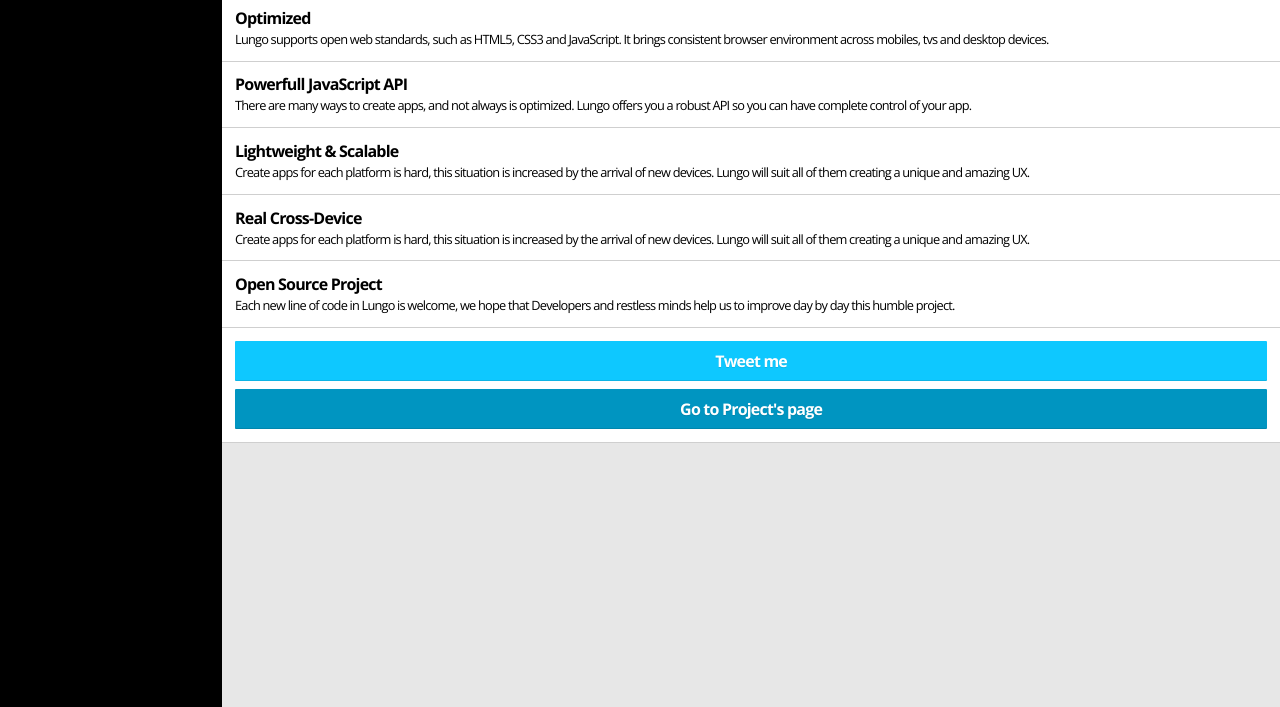
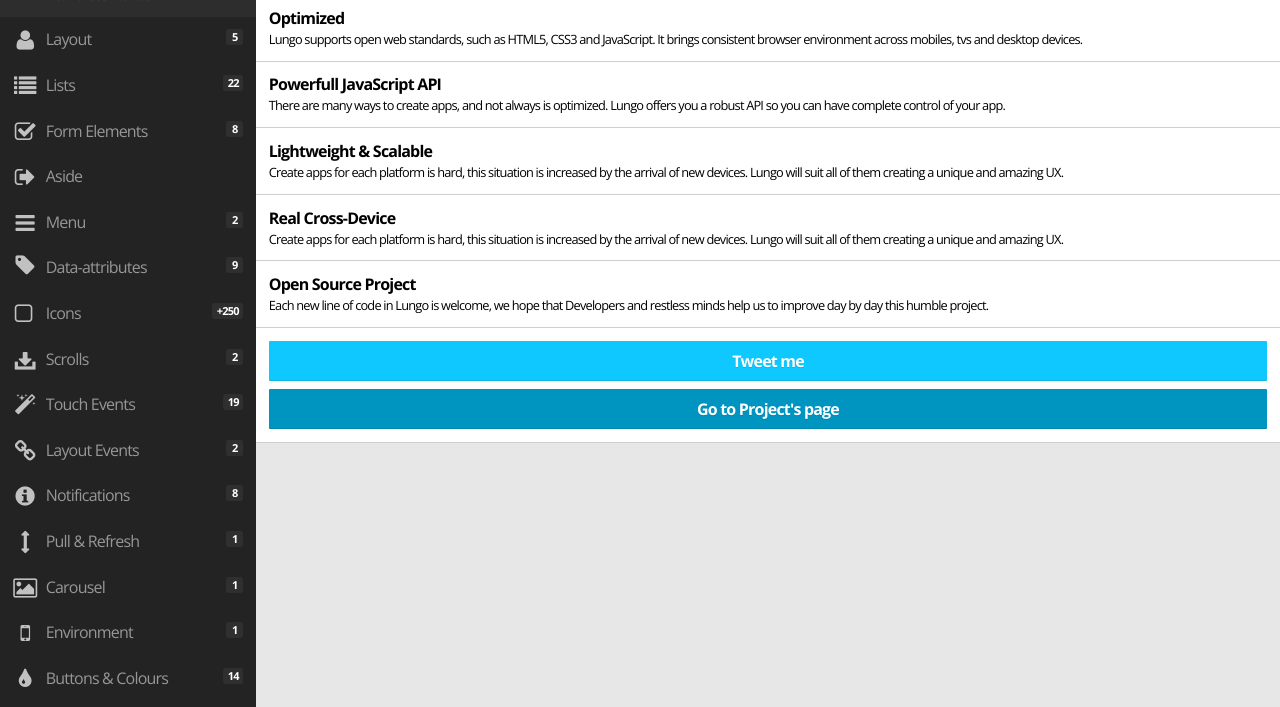
Before and after one commit to florindumitru/lungojs, a plain HTML site: page demo/index.html in a window 1280 px wide. Shown: the part 93-800 px from the top of the page. Drawn offline with nearby package versions, Linux system fonts and the light colour scheme; no server answers.

Commit message:
Fix file index

```diff
--- a/demo/index.html
+++ b/demo/index.html
@@ -131,9 +131,9 @@
             name: 'Kitchen Sink',
             version: '2.1.0222',
             resources: [
-                'static/asides/features.html--allow-file-access-from-files',
-                'static/asides/right.html--allow-file-access-from-files',
-                'static/sections/form.html--allow-file-access-from-files'],
+                'static/asides/features.html',
+                'static/asides/right.html',
+                'static/sections/form.html'],
             history: false
         });
     </script>
```
